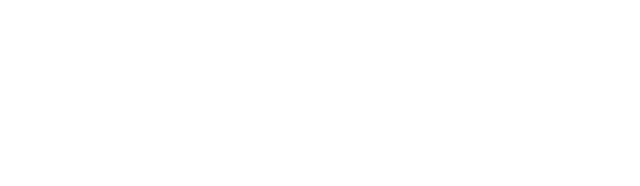
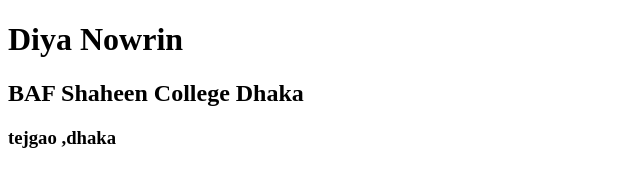
Before and after one commit to nourindiya/diya-repo, a plain HTML site: page index.html in a window 1280 px wide. Shown: the whole page, without its empty margins (0-640 px from the left). Drawn offline with Linux system fonts and the light colour scheme.

Commit message:
header added

```diff
--- a/index.html
+++ b/index.html
@@ -6,6 +6,9 @@
     <meta name="viewport" content="width=device-width, initial-scale=1.0">
     <title>diya git hub</title>
 </head>
+     <h1>Diya Nowrin</h1>
+     <h2>BAF Shaheen College Dhaka</h2>
+     <h3>tejgao ,dhaka</h3>
 <body>
 
 </body>
```
